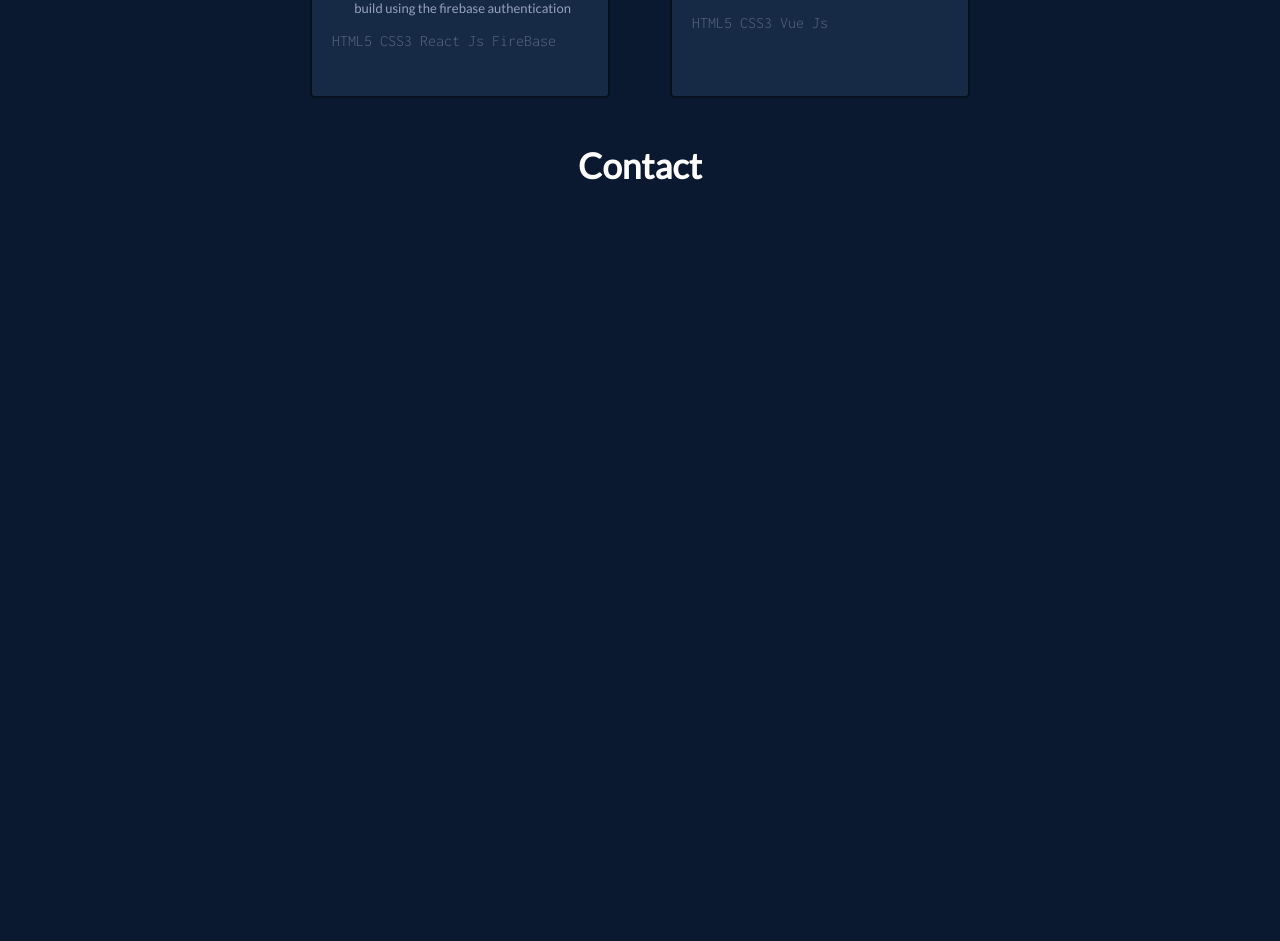
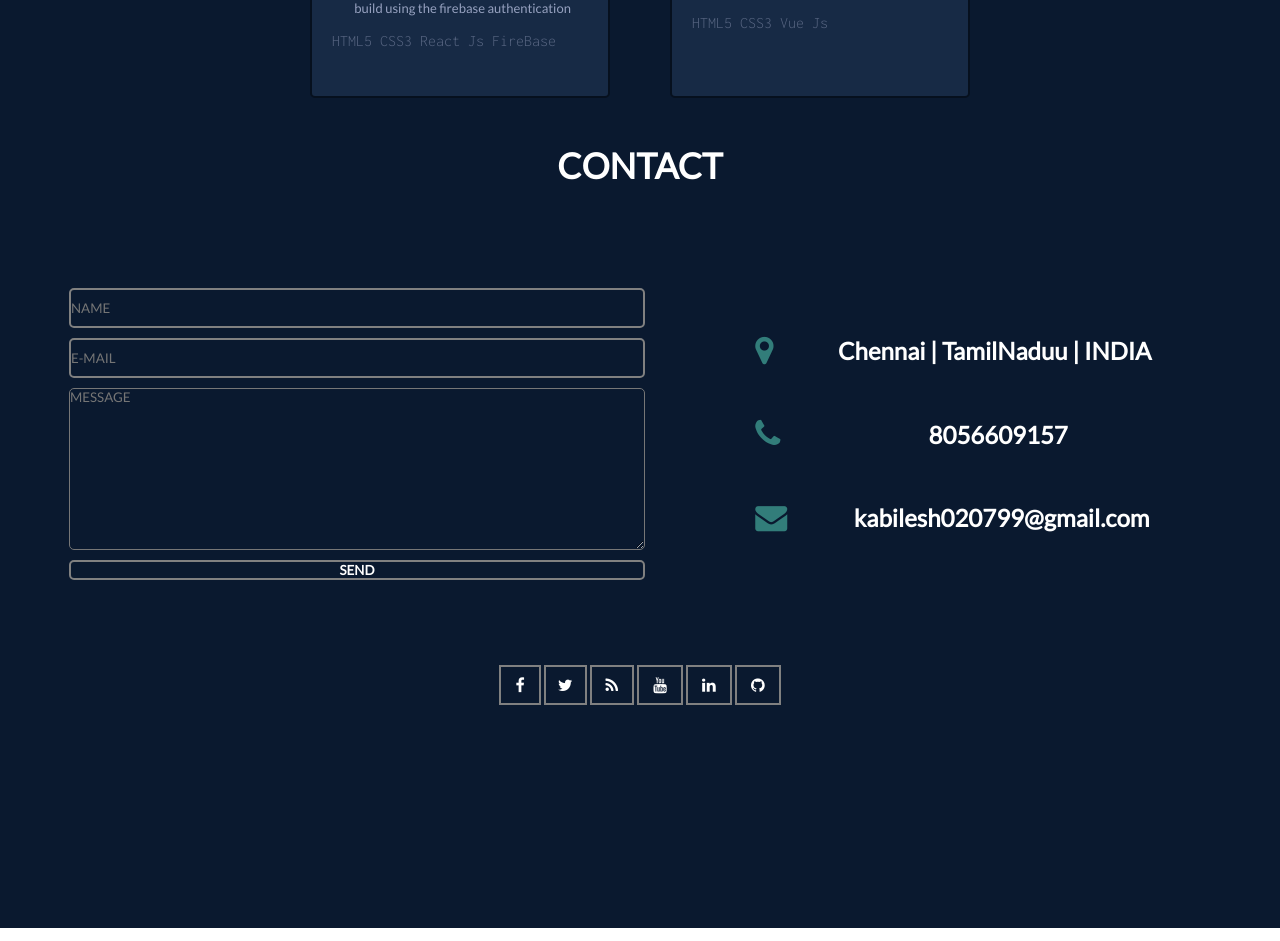
Before and after one commit to Kabilesh020799/Porfolio_React, a React (Create React App) app: page / in a window 1280 px wide. Shown: the part 4982-5923 px from the top of the page. Built offline with nearby package versions, Linux system fonts and the light colour scheme; a web font is replaced by a local one.

Commit message:
contact page

```diff
--- a/src/components/Contact/Contact.css
+++ /dev/null
@@ -1,3 +0,0 @@
-.Contact {
-  height: 100vh;
-}
--- a/src/components/Contact/Contact.js
+++ b/src/components/Contact/Contact.js
@@ -1,14 +1,120 @@
 import React from "react";
-import "./Contact.css";
 import Fade from "react-reveal/Fade";
+import classes from "./Contact.module.css";
 
 function Contact() {
   return (
-    <div className="Contact" id="contact">
-      <Fade left>
-        <h1>Contact</h1>
-      </Fade>
-    </div>
+    <Fade left>
+      <div className={classes.Contact} id="contact">
+        <div className={classes.cont}>
+          <h1 className={classes.header1}>CONTACT</h1>
+          <div className={classes.down}>
+            <form className={classes.Form}>
+              <input
+                type="text"
+                placeholder="NAME"
+                className={classes.input}
+                value=""
+              />
+              <input
+                type="email"
+                placeholder="E-MAIL"
+                className={classes.input}
+                value=""
+              />
+              <textarea
+                rows="10"
+                placeholder="MESSAGE"
+                className={classes.textarea}
+              />
+              <button className={classes.send}>SEND</button>
+            </form>
+            <ul className={classes.contactlist}>
+              <li className={classes.list}>
+                <i
+                  class="fa fa-map-marker fa-2x"
+                  style={{ color: "#327D7A" }}
+                  className={classes.icon}
+                ></i>
+                <span className={classes.tag}>
+                  Chennai | TamilNaduu | INDIA
+                </span>
+              </li>
+              <li className={classes.list}>
+                <i
+                  class="fa fa-phone fa-2x"
+                  style={{ color: "#327D7A" }}
+                  className={classes.icon}
+                ></i>
+                <a
+                  href="tel:8056609157"
+                  className={classes.tag}
+                  title="Give me a call"
+                >
+                  <span className={classes.tag}>8056609157</span>
+                </a>
+              </li>
+              <li className={classes.list}>
+                <i
+                  class="fa fa-envelope fa-2x"
+                  style={{ color: "#327D7A" }}
+                  className={classes.icon}
+                ></i>
+                <a
+                  href="mailto:kabilesh020799@gmail.com"
+                  title="Send me an email"
+                  className={classes.tag}
+                >
+                  <span className={classes.tag}> kabilesh020799@gmail.com</span>
+                </a>
+              </li>
+            </ul>
+          </div>
+          <div className={classes.tiles}>
+            <div class="footer-social-icons">
+              <ul class="social-icons">
+                <li>
+                  <a href="" class="social-icon">
+                    {" "}
+                    <i class="fa fa-facebook ls"></i>
+                  </a>
+                </li>
+                <li>
+                  <a href="" class="social-icon">
+                    {" "}
+                    <i class="fa fa-twitter ls"></i>
+                  </a>
+                </li>
+                <li>
+                  <a href="" class="social-icon">
+                    {" "}
+                    <i class="fa fa-rss ls"></i>
+                  </a>
+                </li>
+                <li>
+                  <a href="" class="social-icon">
+                    {" "}
+                    <i class="fa fa-youtube ls"></i>
+                  </a>
+                </li>
+                <li>
+                  <a href="" class="social-icon">
+                    {" "}
+                    <i class="fa fa-linkedin ls"></i>
+                  </a>
+                </li>
+                <li>
+                  <a href="" class="social-icon">
+                    {" "}
+                    <i class="fa fa-github ls"></i>
+                  </a>
+                </li>
+              </ul>
+            </div>
+          </div>
+        </div>
+      </div>
+    </Fade>
   );
 }
 
--- /dev/null
+++ b/src/components/Contact/Contact.module.css
@@ -0,0 +1,77 @@
+.Contact {
+  min-height: 100vh;
+  height: fit-content;
+}
+.cont {
+  display: flex;
+  flex-direction: column;
+  align-items: center;
+}
+.down {
+  width: 90%;
+  display: flex;
+  margin-top: 80px;
+  justify-content: space-between;
+}
+.Form {
+  display: flex;
+  flex-direction: column;
+  width: 50%;
+}
+.input {
+  width: 100%;
+  background-color: #0a192f;
+  border-radius: 5px;
+  margin: 5px;
+  text-align-last: left;
+  height: 40px;
+  border: 2px solid grey;
+}
+.textarea {
+  background-color: #0a192f;
+  text-align-last: left;
+  margin: 5px;
+  border-radius: 5px;
+  width: 100%;
+}
+.send {
+  width: 100%;
+  margin: 5px;
+  background-color: #0a192f;
+  border-radius: 5px;
+  color: white;
+  border: 2px solid grey;
+  font-weight: bold;
+}
+.send:hover {
+  background-color: #0084ff;
+}
+.contactlist {
+  width: 40%;
+  display: flex;
+  flex-direction: column;
+  justify-content: space-evenly;
+}
+.list {
+  display: flex;
+  justify-content: space-between;
+}
+.tag {
+  font-size: 1.5rem;
+  text-decoration: none;
+  color: white;
+  width: 100%;
+  align-self: center;
+  text-align: center;
+  overflow: hidden;
+  font-weight: bold;
+}
+.tiles {
+  margin-top: 40px;
+}
+@media screen and (max-width: 908px) {
+  .down {
+    display: flex;
+    justify-content: column;
+  }
+}
--- a/src/components/Home/Home.css
+++ b/src/components/Home/Home.css
@@ -1,7 +1,7 @@
 @import url(https://fonts.googleapis.com/css?family=Lato);
 @import url(https://cdnjs.cloudflare.com/ajax/libs/font-awesome/4.6.3/css/font-awesome.css);
 
-a {
+.social-icon {
   text-decoration: none;
   color: #fff;
 }
@@ -50,7 +50,6 @@ ul.social-icons {
   padding: 10px 14px;
   -o-transition: 0.5s;
   -ms-transition: 0.5s;
-  border: 2px solid grey;
   -moz-transition: 0.5s;
   -webkit-transition: 0.5s;
   transition: 0.5s;
@@ -65,7 +64,6 @@ ul.social-icons {
   -ms-transition: 0.5s;
   -moz-transition: 0.5s;
   -webkit-transition: 0.5s;
-  border: 2px solid grey;
   transition: 0.5s;
   background-color: transparent;
 }
@@ -77,7 +75,6 @@ ul.social-icons {
   -o-transition: 0.5s;
   -ms-transition: 0.5s;
   -moz-transition: 0.5s;
-  border: 2px solid grey;
   -webkit-transition: 0.5s;
   transition: 0.5s;
   background-color: transparent;
@@ -88,7 +85,6 @@ ul.social-icons {
 .fa-youtube {
   padding: 10px 14px;
   -o-transition: 0.5s;
-  border: 2px solid grey;
   -ms-transition: 0.5s;
   -moz-transition: 0.5s;
   -webkit-transition: 0.5s;
@@ -102,7 +98,6 @@ ul.social-icons {
   padding: 10px 14px;
   -o-transition: 0.5s;
   -ms-transition: 0.5s;
-  border: 2px solid grey;
   -moz-transition: 0.5s;
   -webkit-transition: 0.5s;
   transition: 0.5s;
@@ -114,7 +109,6 @@ ul.social-icons {
 .fa-github {
   padding: 10px 14px;
   -o-transition: 0.5s;
-  border: 2px solid grey;
   -ms-transition: 0.5s;
   -moz-transition: 0.5s;
   -webkit-transition: 0.5s;
@@ -124,7 +118,9 @@ ul.social-icons {
 .fa-github:hover {
   background-color: #5a32a3;
 }
-
+.ls {
+  border: 2px solid grey;
+}
 .container-arrow {
   margin-top: -20px;
   font-weight: bold;
--- a/src/components/Home/Home.js
+++ b/src/components/Home/Home.js
@@ -36,37 +36,37 @@ function Body() {
             <li>
               <a href="" class="social-icon">
                 {" "}
-                <i class="fa fa-facebook"></i>
+                <i class="fa fa-facebook ls"></i>
               </a>
             </li>
             <li>
               <a href="" class="social-icon">
                 {" "}
-                <i class="fa fa-twitter"></i>
+                <i class="fa fa-twitter ls"></i>
               </a>
             </li>
             <li>
               <a href="" class="social-icon">
                 {" "}
-                <i class="fa fa-rss"></i>
+                <i class="fa fa-rss ls"></i>
               </a>
             </li>
             <li>
               <a href="" class="social-icon">
                 {" "}
-                <i class="fa fa-youtube"></i>
+                <i class="fa fa-youtube ls"></i>
               </a>
             </li>
             <li>
               <a href="" class="social-icon">
                 {" "}
-                <i class="fa fa-linkedin"></i>
+                <i class="fa fa-linkedin ls"></i>
               </a>
             </li>
             <li>
               <a href="" class="social-icon">
                 {" "}
-                <i class="fa fa-github"></i>
+                <i class="fa fa-github ls"></i>
               </a>
             </li>
           </ul>
```
